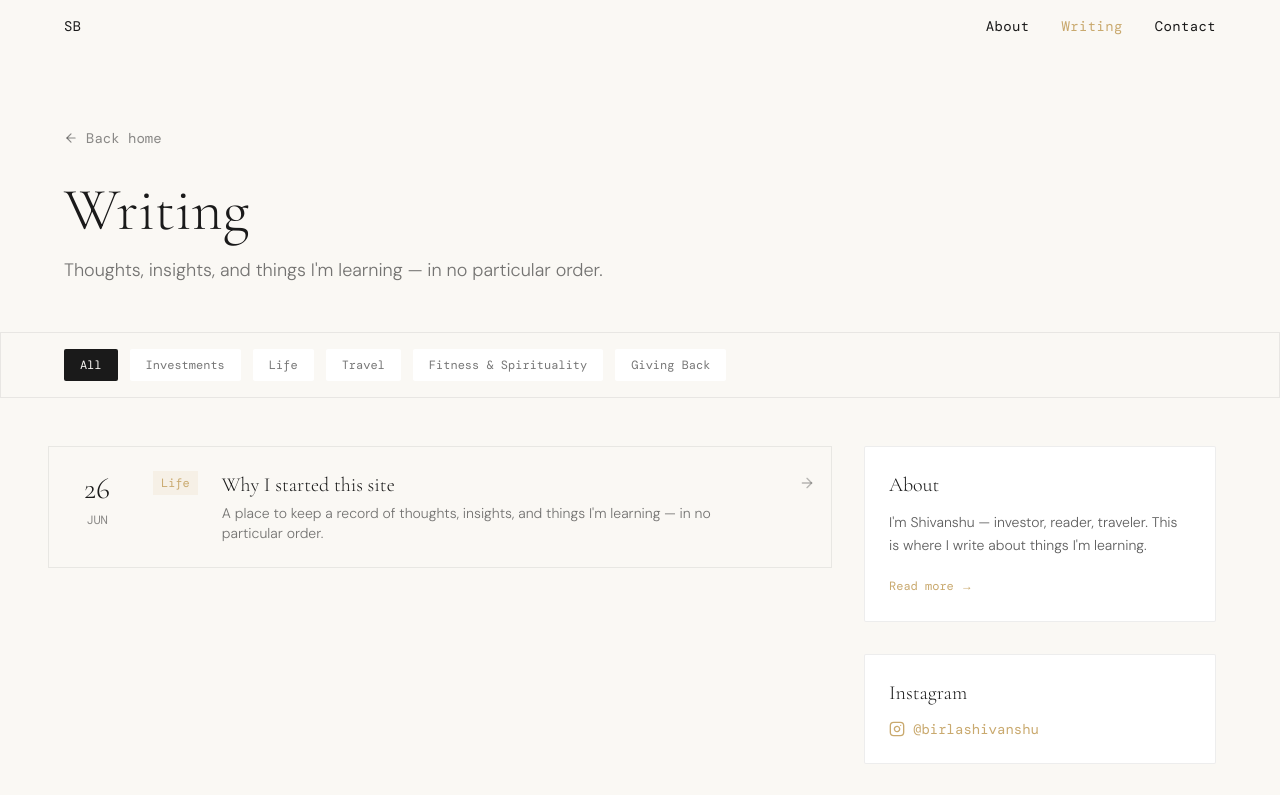
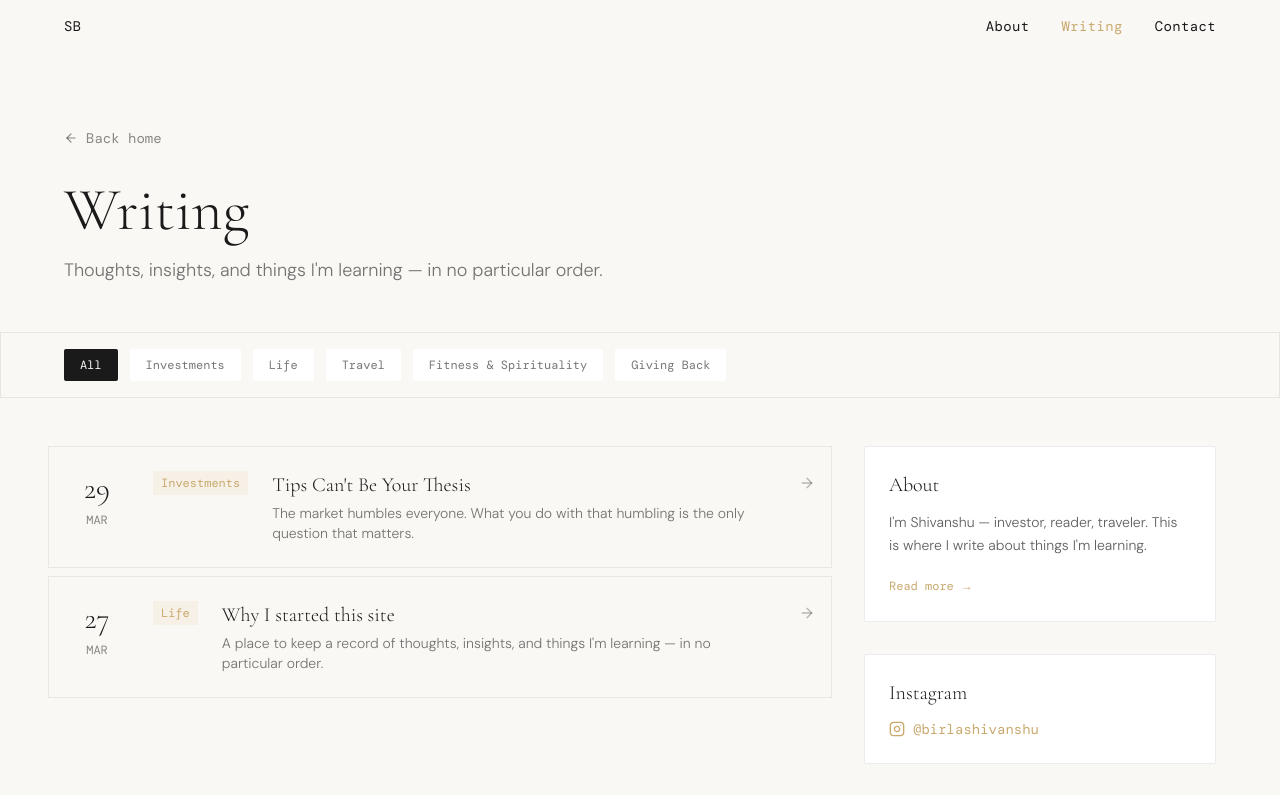
Before and after one commit to shivanshu-makia/shivanshubirla.com, a Next.js app in the folder shivanshubirla-website/: page /blog in a window 1280 px wide. Shown: the top 795 px of the page. Built offline with nearby package versions, Linux system fonts and the light colour scheme; a web font is replaced by a local one.

Commit message:
Add new blog post + fix dates in blog listing

```diff
--- a/shivanshubirla-website/app/blog/page.tsx
+++ b/shivanshubirla-website/app/blog/page.tsx
@@ -17,11 +17,18 @@ const categories = [
 // Hardcoded posts for now - in production this would come from MDX
 const allPosts = [
   {
+    slug: 'tips-cant-be-your-thesis',
+    title: "Tips Can't Be Your Thesis",
+    date: '2026-03-29',
+    category: 'Investments',
+    excerpt: 'The market humbles everyone. What you do with that humbling is the only question that matters.',
+  },
+  {
     slug: 'why-i-started-this-site',
     title: 'Why I started this site',
-    date: '2025-06-26',
+    date: '2026-03-27',
     category: 'Life',
-    excerpt: 'A place to keep a record of thoughts, insights, and things I\'m learning — in no particular order.'
+    excerpt: 'A place to keep a record of thoughts, insights, and things I\'m learning — in no particular order.',
   }
 ]
 
```
